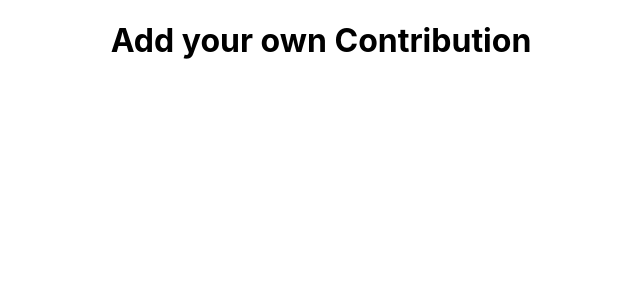
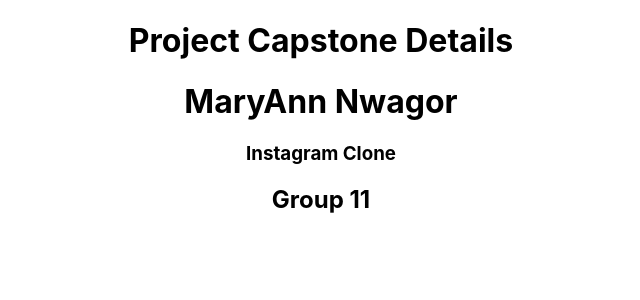
Before and after one commit to Aneal250/Weekly_Task_9, a React (Create React App) app: page / in a window 1280 px wide. Shown: the top 300 px of the page, without its empty margins (319-959 px from the left). Built offline with nearby package versions, Linux system fonts and the light colour scheme.

Commit message:
first commit

```diff
--- a/src/App.js
+++ b/src/App.js
@@ -1,10 +1,18 @@
 import logo from './logo.svg';
 import './App.css';
+import Project from './components/MaryAnn';
 
 function App() {
+  const Contribution = {
+    name: 'MaryAnn Nwagor',
+    project: 'Instagram Clone',
+    set: 'Group 11'
+  }
   return (
     <div className="App">
-      <h1>Add your own Contribution</h1>
+            <h1><b>Project Capstone Details</b></h1>
+
+      <Project details = {Contribution}/>
     </div>
   );
 }
--- /dev/null
+++ b/src/components/MaryAnn.js
@@ -0,0 +1,12 @@
+import React from 'react'
+
+export default function Project(props) {
+    return (
+        <div>
+           <h1>{props.details.name}</h1>
+           <h3>{props.details.project}</h3>
+           <h2>{props.details.set}</h2>
+
+        </div>
+    )
+}
```
